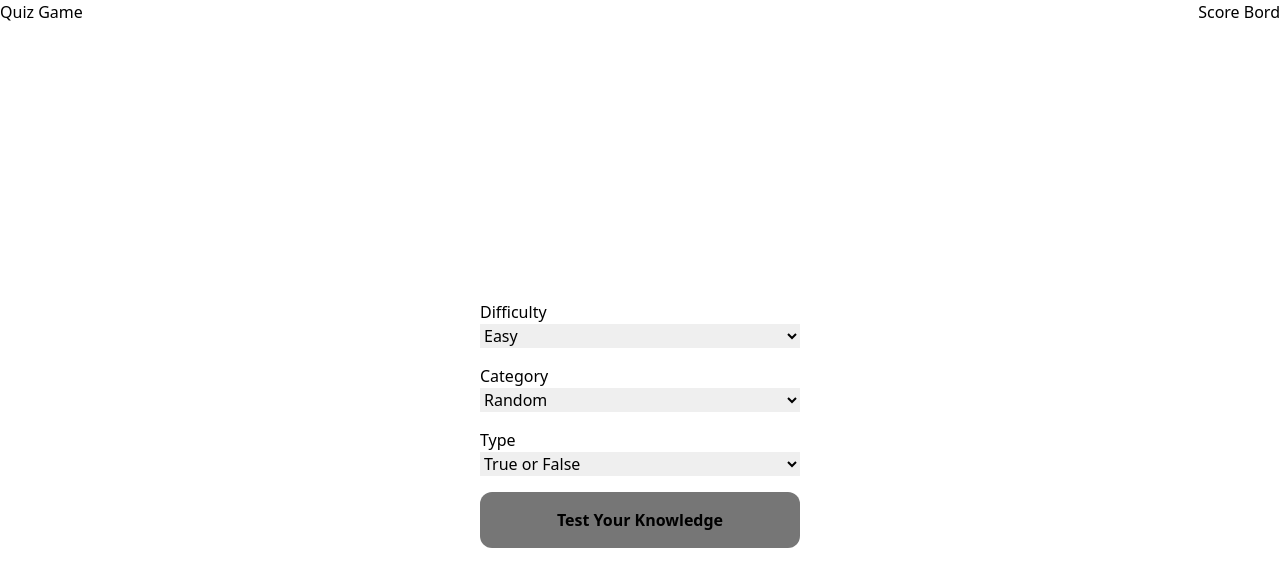
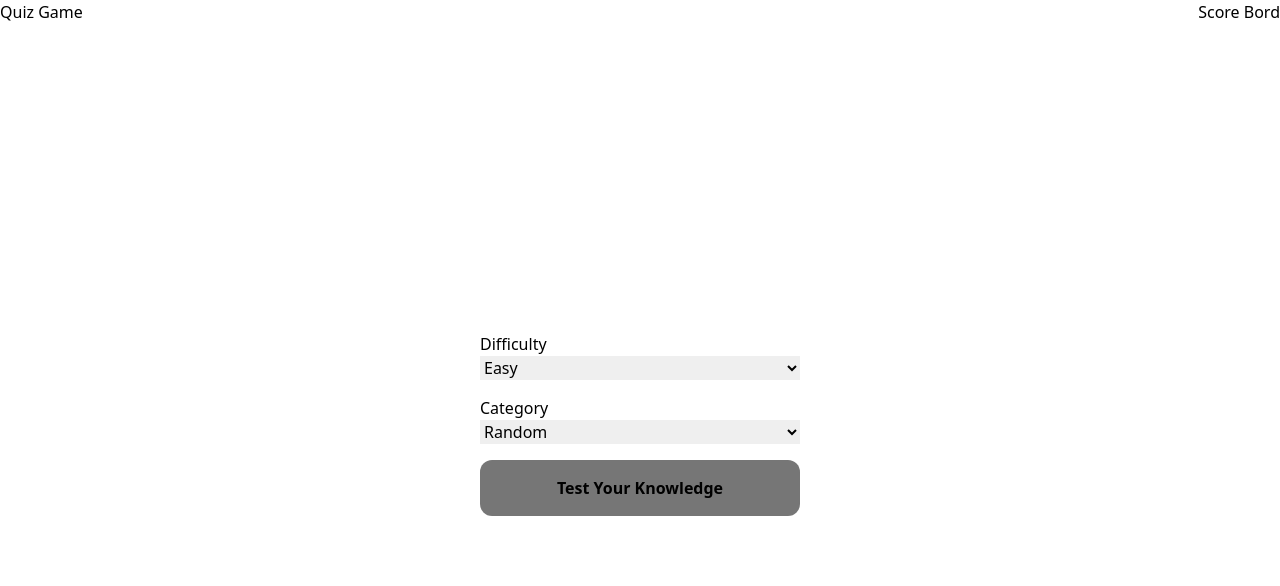
Before and after one commit to yahyashareef48/react-quiz-app, a React (Vite) app: page / in a window 1280 px wide. Shown: the top 586 px of the page. Built offline with nearby package versions, Linux system fonts and the light colour scheme.

Commit message:
some temp changes

```diff
--- a/src/pages/Home.jsx
+++ b/src/pages/Home.jsx
@@ -72,14 +72,14 @@ export default function Home() {
             </select>
           </div>
 
-          <div>
+          {/* <div>
             <label htmlFor="type">Type</label>
             <select name="type" value={formData.type} onChange={handleChange} className="w-full">
               <option value="any">Random</option>
               <option value="multiple">Multiple Chois</option>
               <option value="boolean">True or False</option>
             </select>
-          </div>
+          </div> */}
 
           <Link to="/quiz" state={{ formData }} className="w-full">
             <button className="p-4 bg-[#00000089] rounded-xl font-bold w-full">
--- a/src/pages/ScorePage.jsx
+++ b/src/pages/ScorePage.jsx
@@ -1,7 +1,7 @@
 import { v4 as uuidv4 } from "uuid";
 
 export default function ScorePage() {
-  const localStorageArr = JSON.parse(localStorage.getItem("score"));
+  const localStorageArr = JSON.parse(localStorage.getItem("score")).reverse();
 
   const scoreElement = localStorageArr.map((data) => (
     <div key={uuidv4()}>
```
